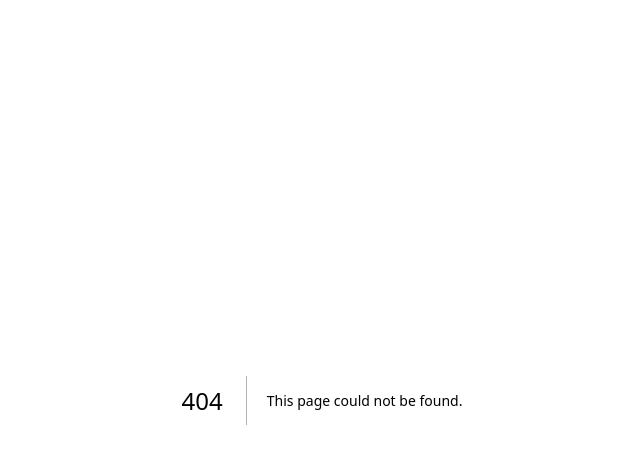
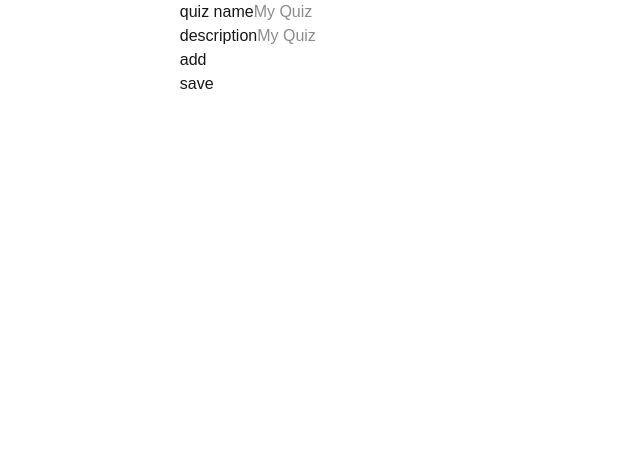
Before and after one commit to Duc-V/free-quizzlet, a Next.js app: page /pages/CreateCard in a window 1280 px wide. Before the commit this address had no page. Shown: the top 464 px of the page, without its empty margins (318-958 px from the left). Built offline with nearby package versions, Linux system fonts and the light colour scheme.

Commit message:
added dynamic routing, slug, components

```diff
--- /dev/null
+++ b/pages/components/Button/Button.jsx
@@ -0,0 +1,13 @@
+import React from 'react';
+import styles from "./button.module.css";
+const Button = ({ text, onClick, className = "" }) => {
+    return (
+        <div>
+            <button className={styles.customButton} onClick={onClick}>
+                +
+            </button>
+        </div>
+    );
+};
+
+export default Button;
--- /dev/null
+++ b/pages/components/Button/button.module.css
@@ -0,0 +1,15 @@
+/* Button.css */
+.customButton {
+    background-color: #007bff;
+    color: white;
+    border: none;
+    padding: 10px 20px;
+    font-size: 16px;
+    cursor: pointer;
+    border-radius: 5px;
+    transition: background-color 0.3s ease;
+}
+
+.customButton:hover {
+    background-color: #0056b3;
+}
--- /dev/null
+++ b/pages/components/Carousel/Carousel.jsx
@@ -0,0 +1,13 @@
+import React from 'react';
+
+const Carousel = ({quiz}) => {
+    return (
+        <div>
+            {quiz.id}
+
+            {quiz.questions.map((question) => <div>{question.question}</div>)}
+        </div>
+    );
+};
+
+export default Carousel;
--- a/pages/components/DeckCard/DeckCard.js
+++ b/pages/components/DeckCard/DeckCard.jsx
@@ -5,8 +5,7 @@ import Link from 'next/link';
 const DeckCard = ({quiz}) => {
     return (
         <div className={styles.deckcard}>
-            {quiz.id}
-            {quiz.value}
+            {quiz.name}
         </div>
     );
 };
--- a/pages/components/FlashCard/FlashCard.js
+++ b/pages/components/FlashCard/FlashCard.js
@@ -0,0 +1,38 @@
+import React from 'react';
+
+const FlashCard = ({ question, handleChange, deleteCard}) => {
+    return (
+        <div>
+
+            <div>
+                <label htmlFor="question">
+                    question
+                </label>
+                <input
+                    type="text"
+                    id="question"
+                    value={question.question}
+                    onChange={(e) => handleChange(question.id, "question", e.target.value)}
+                    placeholder="Questions"
+                />
+            </div>
+            <div>
+                <label htmlFor="answer">
+                    answer
+                </label>
+                <input
+                    type="text"
+                    id="answer"
+                    value={question.answer}
+                    onChange={(e) => handleChange(question.id, "answer", e.target.value)}
+                    placeholder="Answer"
+                />
+            </div>
+            <div onClick={ (e) => {e.preventDefault(); deleteCard(question.id);}}>
+                delete card
+            </div>
+        </div>
+    );
+};
+
+export default FlashCard;
--- /dev/null
+++ b/pages/components/Input/QuestionInput.jsx
@@ -0,0 +1,32 @@
+import React from 'react';
+
+const MyComponent = ({question, setQuestion, setAnswer}) => {
+    return (
+        <div>
+            <div>
+                <label>
+                    Question:
+                    <input
+                        type="text"
+                        value={question.question}
+                        onChange={(e) => setQuestion(e.target.value)}
+                        placeholder="Enter your question"
+                    />
+                </label>
+            </div>
+            <div>
+                <label>
+                    Answer:
+                    <input
+                        type="text"
+                        value={question.answer}
+                        onChange={(e) => setAnswer(e.target.value)}
+                        placeholder="Enter your answer"
+                    />
+                </label>
+            </div>
+        </div>
+    );
+};
+
+export default MyComponent;
--- /dev/null
+++ b/pages/hooks/useFlashCards.jsx
@@ -0,0 +1,34 @@
+import {useState} from "react";
+import FlashCard from "@/pages/components/FlashCard/FlashCard";
+
+const useFlashCards = () => {
+    const [questions, setQuestions] = useState([]);
+
+    const handleChange = (id, field, value) => {
+        setQuestions((
+            currentQuestions) =>
+                currentQuestions.map((question) =>
+                    question.id === id ? {...question, [field]: value } : question
+                )
+        );
+    }
+
+    const addNewCard = () => {
+        setQuestions((currentQuestions) => [
+            ...currentQuestions,
+            {id:Date.now().toString(), question: '', answer: ''},
+        ])
+    }
+
+    const deleteCard = (id) => {
+        setQuestions((currentQuestions) =>
+            currentQuestions.filter((question) => question.id !== id)
+        );
+    };
+
+
+    return {questions, handleChange, addNewCard, deleteCard}
+}
+
+
+export default useFlashCards;
--- a/pages/hooks/useStore.jsx
+++ b/pages/hooks/useStore.jsx
@@ -1,17 +1,22 @@
 import { create } from "zustand";
 import { persist, createJSONStorage } from "zustand/middleware";
+import id from "@/pages/pages/card/[id]";
 
 const useStore = create(
     persist(
-        (set) => ({
-            quizzes: [{ id: "quizz1", value: 10000 }, { id: "quizz2", value: 10000 },{ id: "quizz3", value: 10000 }, { id: "quizz4", value: 10000 },
-                { id: "quizz5", value: 10000 }, { id: "quizz6", value: 10000 }
-            ],
+        (set,get) => ({
+
+            quizzes: [],
 
             addQuiz: (quiz) => set((state) => ({ quizzes: [...state.quizzes, quiz] })),
 
+            getQuiz: (id) => {
+                return get().quizzes.find((quiz) => quiz.id == id);
+            },
+
             removeQuiz: (id) =>
                 set((state) => ({
+
                     quizzes: state.quizzes.filter((quiz) => quiz.id !== id),
                 })),
 
--- /dev/null
+++ b/pages/pages/CreateCard.jsx
@@ -0,0 +1,85 @@
+import React from 'react';
+import {useState} from 'react';
+import useStore from '../hooks/useStore'
+import FlashCard from '../components/FlashCard/FlashCard'
+import useCreateCard from '../hooks/useFlashCards'
+import Link from 'next/link'
+const CreateCard = () => {
+    const store = useStore();
+    if(!store) return <p>loading</p>;
+
+    const [nameAndDescription, setNameAndDescription] = useState({name:'',description:''});
+
+    const {addQuiz} = store;
+
+    const {questions, handleChange, addNewCard, deleteCard} = useCreateCard();
+
+    const updateQuizzName = (name) => {
+        setNameAndDescription(prev => ({...prev, name: name}))
+    }
+
+    const updateDescription = (description) => {
+        setNameAndDescription(prev => ({...prev, description: description}))
+    }
+
+    const SaveQuiz = () =>{
+        addQuiz(
+            {
+                "id": Date.now(),
+                "name": nameAndDescription.name,
+                "description": nameAndDescription.description,
+                "questions": questions,
+            }
+        )
+    }
+
+    return (
+        <div>
+            <div>
+                <label htmlFor="quiz name">
+                    quiz name
+                </label>
+                <input
+                    type="text"
+                    id="name"
+                    value={nameAndDescription.name}
+                    onChange={(e) => {e.preventDefault(); updateQuizzName(e.target.value);}}
+                    placeholder="My Quiz"
+                />
+            </div>
+
+            <div>
+                <label htmlFor="description">
+                    description
+                </label>
+                <input
+                    type="text"
+                    id="name"
+                    value={nameAndDescription.description}
+                    onChange={(e) => {e.preventDefault(); updateDescription(e.target.value);}}
+                    placeholder="My Quiz"
+                />
+            </div>
+
+            {
+                questions.map((question, index) => (
+                    <FlashCard key={index} question={question} handleChange={handleChange} deleteCard={deleteCard}/>
+                ))
+            }
+
+            <div onClick={addNewCard}>
+                add
+            </div>
+
+            <Link href={
+                {pathname: '/'}
+            }>
+                <div onClick={SaveQuiz}>
+                    save
+                </div>
+            </Link>
+        </div>
+    );
+};
+
+export default CreateCard;
--- a/pages/pages/Home.jsx
+++ b/pages/pages/Home.jsx
@@ -1,11 +1,17 @@
 import React, { useEffect } from "react";
 import Deck from "../components/Deck";
-
+import Button from "../components/Button/Button";
+import Link from "next/link";
 const Home = () => {
 
     return (
         <div>
             <Deck />
+            <Link href={
+                {pathname: 'pages/CreateCard'}
+            }>
+                <Button/>
+            </Link>
         </div>
     );
 };
--- a/pages/pages/card/[id].jsx
+++ b/pages/pages/card/[id].jsx
@@ -1,14 +1,39 @@
 import React from 'react';
 import { useRouter } from 'next/router';
+import Carousel from '../../components/Carousel/Carousel'
+import useStore from '../../hooks/useStore';
+import { useEffect, useState } from 'react';
 const Id = () => {
     const router = useRouter();
+    const { getQuiz } = useStore();
     const { id } = router.query;
 
-    const cardData = { name: `Card ${id}`, description: `This is card number ${id}.` };
+    // Use state to handle quiz loading
+    const [quiz, setQuiz] = useState(null);
+
+    // Fetch quiz when id changes
+    useEffect(() => {
+        if (id) {
+            const fetchedQuiz = getQuiz(id);
+            console.log('ID:', id);
+            console.log('Fetched Quiz:', fetchedQuiz);
+            setQuiz(fetchedQuiz);
+        }
+    }, [id, getQuiz]);
+
+    // Show loading state while quiz is being fetched
+    if (!router.isReady) {
+        return <div>Loading...</div>;
+    }
+
+    // Handle case where quiz is not found
+    if (!quiz) {
+        return <div>No quiz found for ID: {id}</div>;
+    }
+
     return (
         <div>
-            <h1>{cardData.name}</h1>
-            <p>{cardData.description}</p>
+            <Carousel quiz={quiz} />
         </div>
     );
 };
```
